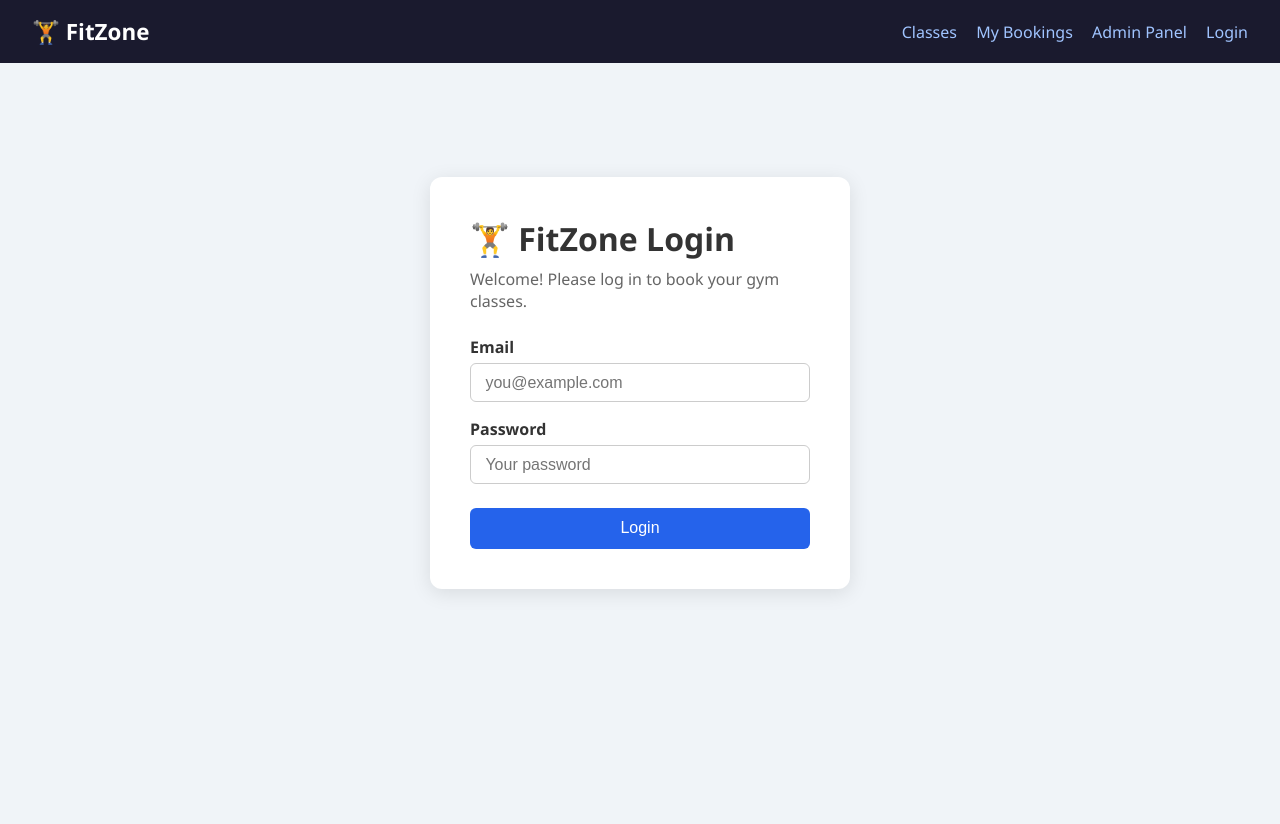
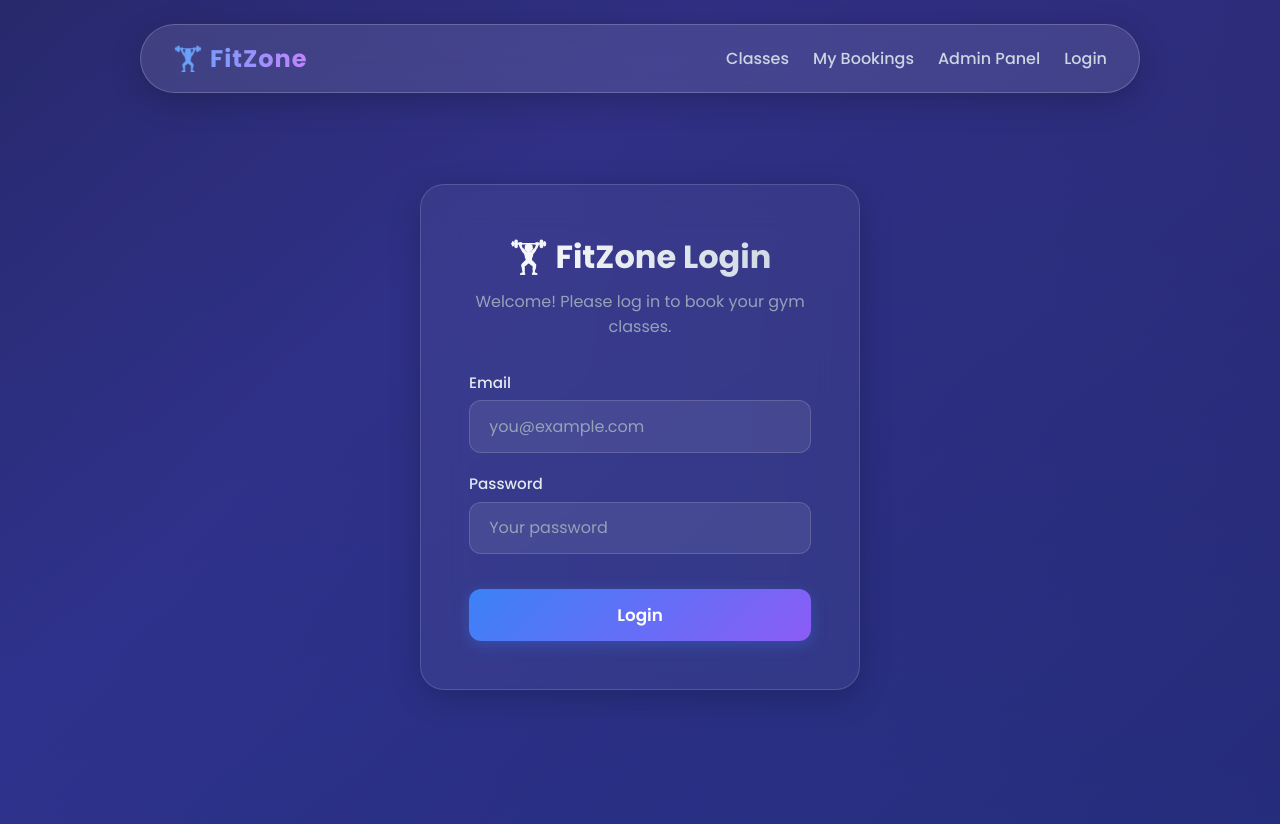
Before and after one commit to Jaymin-2603/itue301-exam-24cs052-C1, a React app in the folder frontend/: page / in a window 1280 px wide. Before the commit the page ends 800 px from the top, so only its background shows below. Built offline with nearby package versions, Linux system fonts and the light colour scheme; the HTML template or start-up script is replaced by a standard one.

Commit message:
UI: Overhaul design with dark-theme glassmorphism and interactive hover effects

```diff
--- a/frontend/src/index.css
+++ b/frontend/src/index.css
@@ -1,15 +1,42 @@
-/* index.css — Global styles for FitZone */
+/* index.css — Glassmorphism & Interactive UI for FitZone */
+@import url('https://fonts.googleapis.com/css2?family=Poppins:wght@300;400;500;600;700&display=swap');
 
 * {
   box-sizing: border-box;
   margin: 0;
   padding: 0;
+  font-family: 'Poppins', sans-serif;
 }
 
+/* ── Animated Background ────────────────────── */
 body {
-  font-family: 'Segoe UI', sans-serif;
-  background: #f0f4f8;
-  color: #333;
+  background: linear-gradient(-45deg, #1e1b4b, #4c1d95, #0f172a, #1d4ed8);
+  background-size: 400% 400%;
+  animation: gradientBG 15s ease infinite;
+  color: #f1f5f9;
+  min-height: 100vh;
+  /* Add some glowing orbs using radial gradients */
+  background-image:
+    radial-gradient(at 0% 0%, rgba(76, 29, 149, 0.4) 0px, transparent 50%),
+    radial-gradient(at 100% 100%, rgba(29, 78, 216, 0.4) 0px, transparent 50%),
+    linear-gradient(-45deg, #1e1b4b, #312e81, #0f172a, #172554);
+}
+
+@keyframes gradientBG {
+  0% { background-position: 0% 50%; }
+  50% { background-position: 100% 50%; }
+  100% { background-position: 0% 50%; }
+}
+
+/* ── Glassmorphism Utility ──────────────────── */
+.glass-panel {
+  background: rgba(255, 255, 255, 0.05);
+  backdrop-filter: blur(16px);
+  -webkit-backdrop-filter: blur(16px);
+  border: 1px solid rgba(255, 255, 255, 0.1);
+  box-shadow: 0 4px 30px rgba(0, 0, 0, 0.15);
+  border-radius: 16px;
+  transition: all 0.3s ease;
 }
 
 /* ── Navbar ────────────────────────────────── */
@@ -17,39 +44,61 @@ body {
   display: flex;
   justify-content: space-between;
   align-items: center;
-  background: #1a1a2e;
-  color: white;
   padding: 1rem 2rem;
+  margin: 1.5rem auto;
+  max-width: 1000px;
+  border-radius: 100px; /* pill shape */
+  background: rgba(255, 255, 255, 0.1);
+  backdrop-filter: blur(20px);
+  border: 1px solid rgba(255, 255, 255, 0.2);
+  box-shadow: 0 8px 32px 0 rgba(0, 0, 0, 0.2);
+  position: sticky;
+  top: 1rem;
+  z-index: 100;
 }
 
 .nav-brand {
-  font-size: 1.4rem;
-  font-weight: bold;
+  font-size: 1.5rem;
+  font-weight: 700;
+  background: linear-gradient(to right, #60a5fa, #c084fc);
+  -webkit-background-clip: text;
+  -webkit-text-fill-color: transparent;
+  letter-spacing: 1px;
 }
 
 .nav-links {
   display: flex;
-  gap: 1.2rem;
+  gap: 1.5rem;
   align-items: center;
 }
 
 .nav-links a {
-  color: #a0c4ff;
+  color: #cbd5e1;
   text-decoration: none;
   font-weight: 500;
+  transition: color 0.3s ease, transform 0.2s ease;
 }
 
 .nav-links a:hover {
-  color: white;
+  color: #fff;
+  transform: translateY(-2px);
 }
 
 .nav-links button {
-  background: #e63946;
+  background: rgba(239, 68, 68, 0.8);
   color: white;
-  border: none;
-  padding: 0.4rem 0.9rem;
-  border-radius: 5px;
+  border: 1px solid rgba(255, 255, 255, 0.2);
+  padding: 0.5rem 1.2rem;
+  border-radius: 50px;
   cursor: pointer;
+  font-weight: 600;
+  transition: all 0.3s ease;
+}
+
+.nav-links button:hover {
+  background: rgba(220, 38, 38, 1);
+  transform: translateY(-2px);
+  box-shadow: 0 4px 15px rgba(239, 68, 68, 0.4);
 }
 
 /* ── Pages ─────────────────────────────────── */
@@ -57,6 +106,12 @@ body {
   max-width: 1000px;
   margin: 2rem auto;
   padding: 0 1rem;
+  animation: fadeIn 0.6s ease-out;
+}
+
+@keyframes fadeIn {
+  from { opacity: 0; transform: translateY(20px); }
+  to { opacity: 1; transform: translateY(0); }
 }
 
 .page-center {
@@ -67,78 +122,128 @@ body {
 }
 
 .section {
-  background: white;
-  border-radius: 10px;
-  padding: 1.5rem;
+  background: rgba(255, 255, 255, 0.05);
+  backdrop-filter: blur(16px);
+  border: 1px solid rgba(255, 255, 255, 0.1);
+  box-shadow: 0 8px 32px 0 rgba(0, 0, 0, 0.1);
+  border-radius: 20px;
+  padding: 2rem;
   margin-bottom: 2rem;
-  box-shadow: 0 2px 8px rgba(0,0,0,0.08);
 }
 
 .section h2 {
-  margin-bottom: 1rem;
-  color: #1a1a2e;
+  margin-bottom: 1.5rem;
+  font-weight: 600;
+  border-bottom: 1px solid rgba(255,255,255,0.1);
+  padding-bottom: 0.5rem;
+  display: inline-block;
+}
+
+/* ── Form Elements (Inputs & Selects) ──────── */
+.form-group {
+  margin-bottom: 1.2rem;
+}
+
+.form-group label {
+  display: block;
+  font-weight: 500;
+  margin-bottom: 0.4rem;
+  color: #e2e8f0;
+  font-size: 0.95rem;
+}
+
+input, select {
+  width: 100%;
+  padding: 0.8rem 1.2rem;
+  background: rgba(255, 255, 255, 0.08);
+  border: 1px solid rgba(255, 255, 255, 0.15);
+  color: white;
+  border-radius: 12px;
+  font-size: 1rem;
+  transition: all 0.3s ease;
+}
+
+input:focus, select:focus {
+  outline: none;
+  background: rgba(255, 255, 255, 0.15);
+  border-color: #60a5fa;
+  box-shadow: 0 0 15px rgba(96, 165, 250, 0.3);
+}
+
+input::placeholder {
+  color: #94a3b8;
+}
+
+select option {
+  background: #1e293b; /* Dark bg for dropdown menu */
+  color: white;
+}
+
+button[type="submit"] {
+  background: linear-gradient(135deg, #3b82f6, #8b5cf6);
+  color: white;
+  border: none;
+  padding: 0.8rem 1.5rem;
+  border-radius: 12px;
+  font-size: 1.05rem;
+  font-weight: 600;
+  cursor: pointer;
+  margin-top: 1rem;
+  width: 100%;
+  transition: all 0.3s cubic-bezier(0.4, 0, 0.2, 1);
+  box-shadow: 0 4px 15px rgba(59, 130, 246, 0.3);
+}
+
+button[type="submit"]:hover {
+  transform: translateY(-3px);
+  box-shadow: 0 8px 25px rgba(59, 130, 246, 0.5);
+}
+
+button[type="submit"]:active {
+  transform: translateY(0);
 }
 
 /* ── Login form ─────────────────────────────── */
 .form-box {
-  background: white;
-  padding: 2.5rem;
-  border-radius: 12px;
-  box-shadow: 0 4px 20px rgba(0,0,0,0.1);
+  background: rgba(255, 255, 255, 0.05);
+  backdrop-filter: blur(20px);
+  border: 1px solid rgba(255, 255, 255, 0.15);
+  box-shadow: 0 8px 32px 0 rgba(0, 0, 0, 0.2);
+  padding: 3rem;
+  border-radius: 24px;
   width: 100%;
-  max-width: 420px;
+  max-width: 440px;
+  text-align: center;
+  animation: scaleUp 0.5s cubic-bezier(0.16, 1, 0.3, 1);
+}
+
+@keyframes scaleUp {
+  from { opacity: 0; transform: scale(0.95); }
+  to { opacity: 1; transform: scale(1); }
 }
 
 .form-box h1 {
   margin-bottom: 0.5rem;
+  font-weight: 700;
+  background: linear-gradient(to right, #fff, #cbd5e1);
+  -webkit-background-clip: text;
+  -webkit-text-fill-color: transparent;
 }
 
 .form-box p {
-  color: #666;
-  margin-bottom: 1.5rem;
+  color: #94a3b8;
+  margin-bottom: 2rem;
 }
 
-.form-group {
-  margin-bottom: 1rem;
-}
-
-.form-group label {
-  display: block;
-  font-weight: 600;
-  margin-bottom: 0.3rem;
-}
-
-.form-group input,
-.form-group select {
-  width: 100%;
-  padding: 0.6rem 0.9rem;
-  border: 1px solid #ccc;
-  border-radius: 6px;
-  font-size: 1rem;
-}
-
-button[type="submit"],
-.booking-form button[type="submit"] {
-  background: #2563eb;
-  color: white;
-  border: none;
-  padding: 0.7rem 1.5rem;
-  border-radius: 6px;
-  font-size: 1rem;
-  cursor: pointer;
-  margin-top: 0.5rem;
-  width: 100%;
-}
-
-button[type="submit"]:hover {
-  background: #1d4ed8;
+.form-box .form-group {
+  text-align: left;
 }
 
 /* ── Booking form ───────────────────────────── */
 .booking-form {
   display: grid;
   grid-template-columns: 1fr 1fr;
-  gap: 1rem;
+  gap: 1.5rem;
 }
 
 .booking-form button {
@@ -146,125 +251,164 @@ button[type="submit"]:hover {
 }
 
 .state-display {
-  background: #eff6ff;
-  border-left: 4px solid #2563eb;
-  padding: 0.5rem 1rem;
-  margin-bottom: 0.8rem;
-  border-radius: 4px;
+  background: rgba(59, 130, 246, 0.15);
+  border-left: 4px solid #60a5fa;
+  padding: 0.6rem 1rem;
+  margin-bottom: 1rem;
+  border-radius: 8px;
   font-size: 0.9rem;
+  color: #bfdbfe;
 }
 
 /* ── Trainer grid ───────────────────────────── */
 .trainer-grid {
   display: grid;
-  grid-template-columns: repeat(auto-fill, minmax(240px, 1fr));
-  gap: 1rem;
-  margin-top: 1rem;
+  grid-template-columns: repeat(auto-fill, minmax(260px, 1fr));
+  gap: 1.5rem;
+  margin-top: 1.5rem;
 }
 
 .trainer-card {
-  background: white;
-  border: 1px solid #e2e8f0;
-  border-radius: 10px;
-  padding: 1.2rem;
-  box-shadow: 0 1px 4px rgba(0,0,0,0.06);
+  background: rgba(255, 255, 255, 0.05);
+  backdrop-filter: blur(10px);
+  border: 1px solid rgba(255, 255, 255, 0.1);
+  border-radius: 16px;
+  padding: 1.5rem;
+  box-shadow: 0 4px 15px rgba(0,0,0,0.1);
+  transition: all 0.3s cubic-bezier(0.4, 0, 0.2, 1);
+  cursor: default;
+}
+
+.trainer-card:hover {
+  transform: translateY(-8px) scale(1.02);
+  background: rgba(255, 255, 255, 0.08);
+  box-shadow: 0 15px 30px rgba(0,0,0,0.2);
+  border-color: rgba(255, 255, 255, 0.2);
 }
 
 .trainer-card h3 {
-  margin-bottom: 0.5rem;
-  color: #1a1a2e;
+  margin-bottom: 0.8rem;
+  font-weight: 600;
+  font-size: 1.2rem;
 }
 
 .trainer-card p {
-  margin-bottom: 0.4rem;
+  margin-bottom: 0.5rem;
   font-size: 0.95rem;
+  color: #cbd5e1;
 }
 
-/* Availability status colours (Task 1) */
+/* Availability status colours */
 .status-available {
-  color: #16a34a;
+  color: #4ade80 !important;
   font-weight: 600;
+  text-shadow: 0 0 10px rgba(74, 222, 128, 0.3);
 }
 
 .status-booked {
-  color: #dc2626;
+  color: #f87171 !important;
   font-weight: 600;
+  text-shadow: 0 0 10px rgba(248, 113, 113, 0.3);
 }
 
 /* ── Search input ───────────────────────────── */
 .search-input {
   width: 100%;
-  padding: 0.6rem 1rem;
-  border: 1px solid #ccc;
-  border-radius: 6px;
-  font-size: 1rem;
-  margin-bottom: 1rem;
+  margin-bottom: 1.5rem;
+  background: rgba(255, 255, 255, 0.05);
+  border-radius: 50px;
+  padding: 1rem 1.5rem;
 }
 
 /* ── Bookings list ──────────────────────────── */
 .bookings-list {
   display: grid;
-  grid-template-columns: repeat(auto-fill, minmax(260px, 1fr));
-  gap: 1rem;
+  grid-template-columns: repeat(auto-fill, minmax(280px, 1fr));
+  gap: 1.5rem;
 }
 
 .booking-card {
-  background: white;
-  border-radius: 10px;
-  padding: 1.2rem;
-  box-shadow: 0 1px 6px rgba(0,0,0,0.08);
-  border-left: 4px solid #2563eb;
+  background: rgba(255, 255, 255, 0.05);
+  backdrop-filter: blur(10px);
+  border-radius: 16px;
+  padding: 1.5rem;
+  box-shadow: 0 4px 15px rgba(0,0,0,0.1);
+  border-left: 4px solid #8b5cf6;
+  border-top: 1px solid rgba(255, 255, 255, 0.1);
+  border-right: 1px solid rgba(255, 255, 255, 0.1);
+  border-bottom: 1px solid rgba(255, 255, 255, 0.1);
+  transition: all 0.3s ease;
+}
+
+.booking-card:hover {
+  transform: translateY(-5px);
+  background: rgba(255, 255, 255, 0.08);
+  box-shadow: 0 10px 25px rgba(0,0,0,0.2);
 }
 
 .booking-card h3 {
-  margin-bottom: 0.5rem;
+  margin-bottom: 0.8rem;
 }
 
 .booking-card p {
-  font-size: 0.9rem;
-  margin-bottom: 0.3rem;
+  font-size: 0.95rem;
+  margin-bottom: 0.5rem;
+  color: #cbd5e1;
 }
 
 /* Status tags */
-.status-booked-tag   { background: #dbeafe; color: #1d4ed8; padding: 2px 8px; border-radius: 12px; font-size: 0.8rem; }
-.status-attended-tag { background: #dcfce7; color: #16a34a; padding: 2px 8px; border-radius: 12px; font-size: 0.8rem; }
-.status-cancelled-tag{ background: #fee2e2; color: #dc2626; padding: 2px 8px; border-radius: 12px; font-size: 0.8rem; }
+.status-booked-tag   { background: rgba(59, 130, 246, 0.2); color: #93c5fd; padding: 4px 10px; border-radius: 12px; font-size: 0.8rem; border: 1px solid rgba(59, 130, 246, 0.3); }
+.status-attended-tag { background: rgba(34, 197, 94, 0.2); color: #86efac; padding: 4px 10px; border-radius: 12px; font-size: 0.8rem; border: 1px solid rgba(34, 197, 94, 0.3); }
+.status-cancelled-tag{ background: rgba(239, 68, 68, 0.2); color: #fca5a5; padding: 4px 10px; border-radius: 12px; font-size: 0.8rem; border: 1px solid rgba(239, 68, 68, 0.3); }
 
 /* ── Admin table ────────────────────────────── */
 .admin-table {
   width: 100%;
-  border-collapse: collapse;
-  margin-top: 1rem;
+  border-collapse: separate;
+  border-spacing: 0;
+  margin-top: 1.5rem;
+  background: rgba(255, 255, 255, 0.05);
+  border-radius: 12px;
+  overflow: hidden;
+  border: 1px solid rgba(255, 255, 255, 0.1);
 }
 
 .admin-table th,
 .admin-table td {
-  border: 1px solid #e2e8f0;
-  padding: 0.7rem 1rem;
+  padding: 1rem 1.2rem;
   text-align: left;
+  border-bottom: 1px solid rgba(255, 255, 255, 0.05);
 }
 
 .admin-table th {
-  background: #1a1a2e;
-  color: white;
+  background: rgba(255, 255, 255, 0.1);
+  color: #f1f5f9;
+  font-weight: 600;
 }
 
-.admin-table tr:nth-child(even) {
-  background: #f8fafc;
+.admin-table tr:hover {
+  background: rgba(255, 255, 255, 0.08);
 }
 
 .admin-table button {
-  margin-right: 6px;
-  padding: 4px 10px;
+  margin-right: 8px;
+  padding: 6px 12px;
   border: none;
-  border-radius: 4px;
+  border-radius: 6px;
   cursor: pointer;
   font-size: 0.85rem;
-  background: #2563eb;
+  background: rgba(59, 130, 246, 0.5);
   color: white;
+  transition: all 0.2s ease;
+  border: 1px solid rgba(255, 255, 255, 0.1);
+}
+
+.admin-table button:hover {
+  background: rgba(59, 130, 246, 0.8);
+  transform: scale(1.05);
 }
 
 /* ── Utility messages ───────────────────────── */
-.error-msg    { color: #dc2626; margin-top: 0.5rem; }
-.loading-msg  { color: #2563eb; font-style: italic; }
-.booking-msg  { margin-top: 1rem; font-weight: 600; }
+.error-msg    { color: #fca5a5; margin-top: 0.5rem; background: rgba(239, 68, 68, 0.1); padding: 0.5rem 1rem; border-radius: 8px; border: 1px solid rgba(239, 68, 68, 0.3); display: inline-block; }
+.loading-msg  { color: #93c5fd; font-style: italic; }
+.booking-msg  { margin-top: 1rem; font-weight: 600; background: rgba(34, 197, 94, 0.1); padding: 0.8rem 1rem; border-radius: 8px; border: 1px solid rgba(34, 197, 94, 0.3); color: #86efac; text-align: center; animation: scaleUp 0.3s ease; }
```
